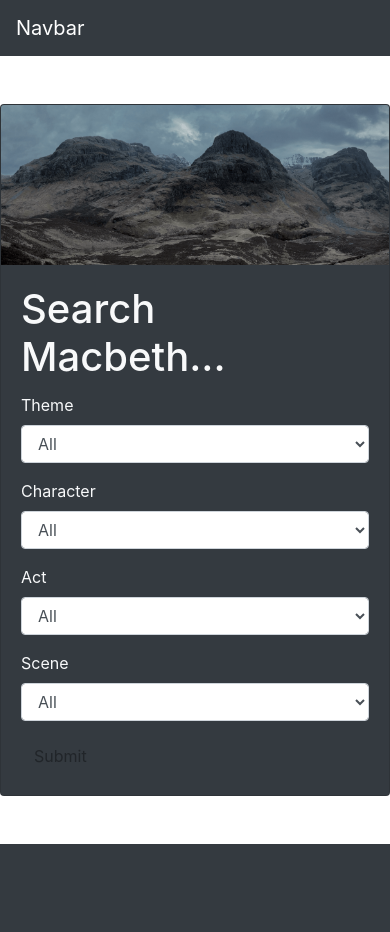
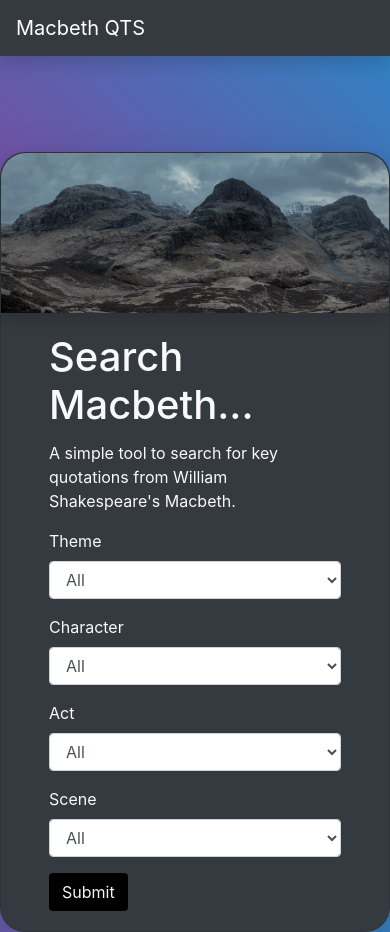
Before and after one commit to CharlieWWW94/Macbeth_webpage, a Flask app: page / in a window 390 px wide. Before the commit the page ends 844 px from the top, so only its background shows below. Run offline with Flask 2, Linux system fonts and the light colour scheme; some libraries are stand-ins or nearby versions.

Commit message:
Made searchform a card in bootstrap. Added image and some basic responsive features.

```diff
--- a/static/css/styles.css
+++ b/static/css/styles.css
@@ -0,0 +1,19 @@
+.card {
+    border-radius: 25px !important;
+}
+
+img {
+border-radius: 25px 25px 0px 0px !important;
+}
+
+input {
+background-color: black !important;
+color: #f1f4f8 !important;
+}
+
+body {
+background-color: #FF3CAC;
+background-image: linear-gradient(45deg, #FF3CAC 0%, #784BA0 50%, #2B86C5 100%);
+background-repeat: no-repeat;
+background-attachment: fixed;
+}
--- a/templates/header.html
+++ b/templates/header.html
@@ -1,3 +1,3 @@
-<nav class="navbar navbar-dark bg-dark">
-  <a class="navbar-brand" href="#">Navbar</a>
+<nav class="shadow navbar navbar-dark bg-dark">
+  <a class="navbar-brand" href="#">Macbeth QTS</a>
 </nav>
--- a/templates/index.html
+++ b/templates/index.html
@@ -11,18 +11,18 @@
 
     <div class="row">
         <div class="col-xxl-4 col-xl-3 col-sm-1"></div>
-        <div class="col-xxl-4 col-xl-6 col-sm-10">
-            <div class="card bg-dark text-light">
-                <img class="card-img-top" src="static/assets/img/background.png" style="height: 10rem; object-fit: cover;">
-                <div class="card-body">
+        <div class="col-xxl-4 col-xl-6 col-sm-10 mt-5">
+            <div class="shadow-lg card bg-dark text-light">
+                <img class="shadow card-img-top" src="static/assets/img/background.png" style="height: 10rem; object-fit: cover;">
+                <div class="card-body pl-5 pr-5 text-light">
                     <h1 class="card-title">Search Macbeth...</h1>
+                    <p>A simple tool to search for key quotations from William Shakespeare's Macbeth.</p>
                     {{wtf.quick_form(form, novalidate="true")}}
                 </div>
             </div>
         </div>
         <div class="col-xxl-4 col-xl-3 col-sm-1"></div>
     </div>
-
 </div>
 </body>
 {% endblock %}
```
